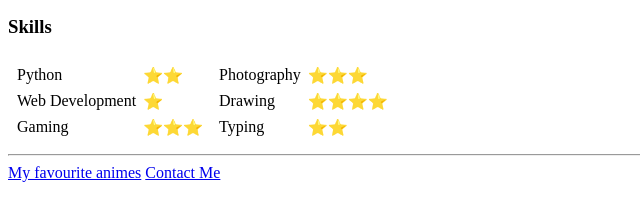
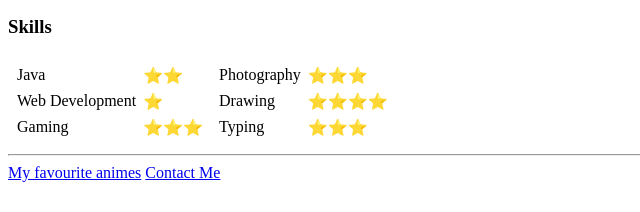
Before and after one commit to ayushudh/cv, a plain HTML site: page index.html in a window 1280 px wide. Shown: the part 585-797 px from the top of the page, 0-640 px from the left. Drawn offline with Linux system fonts and the light colour scheme.

Commit message:
Update index.html

```diff
--- a/index.html
+++ b/index.html
@@ -7,7 +7,7 @@
 <body>
     <table cellspacing="20">
         <tr>
-            <td><img src="images/cat.png" alt="Ayush's picture" height="150" width="150"></td>
+            <td><img src="images/cat.png" alt="Profile picture" height="150" width="150"></td>
             <td><h1>AYUSH  VERMA</h1>
                 <p>Student of <strong><em>BSc Computer Applications</strong></em></p>
                 <p>I am a 3rd year student of <strong><a href="https://www.jammuuniversity.ac.in/">Jammu University</a></strong>. I ❤️ anime.</p></td>
@@ -53,7 +53,7 @@
         <td>
             <table cellspacing="5">
                 <tr>
-                    <td>Python</td>
+                    <td>Java</td>
                     <td>⭐⭐</td>
                 </tr>
                 <tr>
@@ -78,7 +78,7 @@
                 </tr>
                 <tr>
                     <td>Typing</td>
-                    <td>⭐⭐</td>
+                    <td>⭐⭐⭐</td>
                 </tr>
             </table>
         </td>
```
